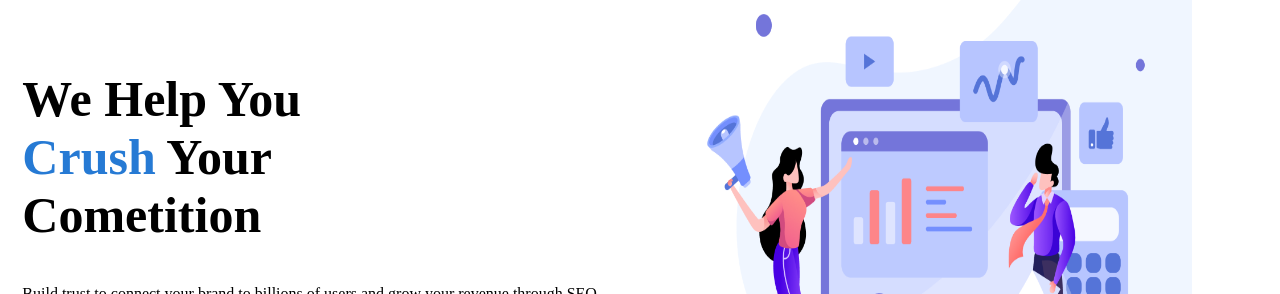
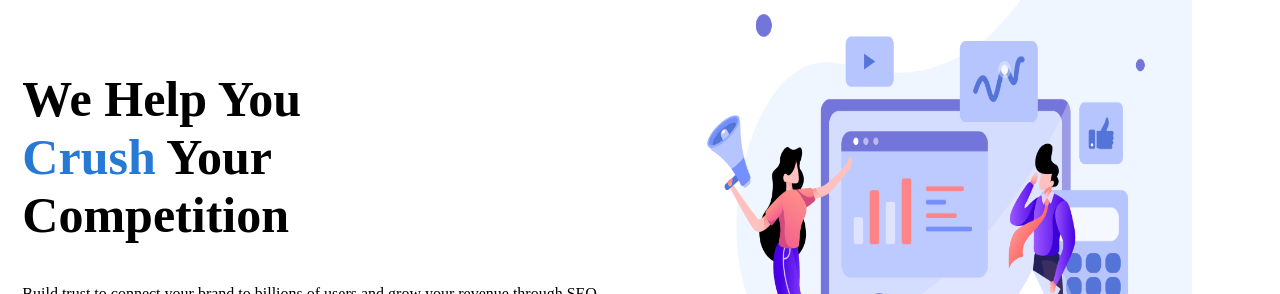
Before and after one commit to SaurabhRokade/Second-Website, a plain HTML site: page index.html in a window 1280 px wide. Shown: the part 172-466 px from the top of the page. Drawn offline with Linux system fonts and the light colour scheme.

Commit message:
Second Commit

```diff
--- a/index.html
+++ b/index.html
@@ -36,7 +36,7 @@
     <section class="hero-section">
         <!-- Left Side Content -->
         <div class="hero-left-section">
-            <h1>We Help You <br> <span>Crush</span> Your <br> Cometition </h1>
+            <h1>We Help You <br> <span>Crush</span> Your <br> Competition </h1>
             <p>
                 Build trust to connect your brand to billions of users and grow your revenue through SEO
             </p>
```
